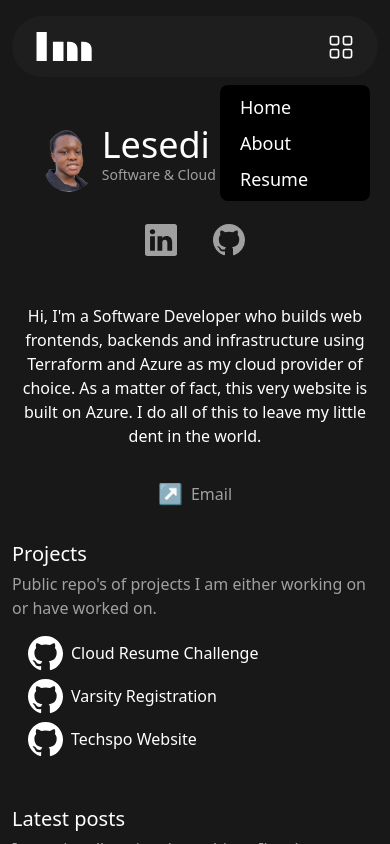
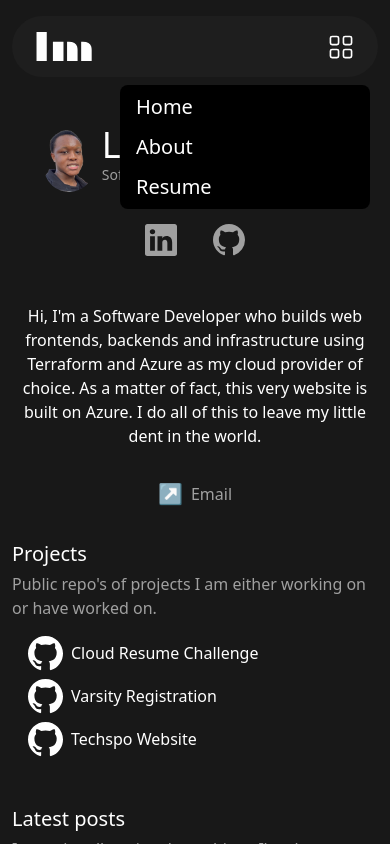
Before and after one commit to Lesmol/personal-portfolio, a React (Vite) app: page / in a window 390 px wide. Both pictures are taken after a click on the button 341 px from the left and 46 px from the top of the page. Shown: the top 844 px of the page. Built offline with nearby package versions, Linux system fonts and the light colour scheme.

Commit message:
Made the menu pane larger (#18)

```diff
--- a/src/Components/Navbar.tsx
+++ b/src/Components/Navbar.tsx
@@ -58,21 +58,22 @@ function Navbar() {
       <AnimatePresence>
         {mobileNav ? (
           <motion.div
-            className="fixed right-5 mt-2 bg-black w-[150px] rounded-lg sm:hidden"
+            className="fixed right-5 mt-2 backdrop-blur-sm bg-black w-[250px] rounded-lg sm:hidden"
             initial={{ y: -5, opacity: 0 }}
             animate={{ y: 0, opacity: 1 }}
             exit={{ y: -5, opacity: 0 }}
             transition={{ duration: 0.2 }}
           >
-            <div className="text-lg  pl-5 pt-2 pb-2">
-              <Link to={"/"}>Home</Link>
-            </div>
-            <div className="text-lg  pl-5 pb-2">
-              <Link to={"/about"}>About</Link>
-            </div>
-            <div className="text-lg  pl-5 pb-2">
-              <Link to={"/resume"}>Resume</Link>
-            </div>
+            <Link to={"/"}>
+              <div className="text-xl py-2 px-4 ">Home</div>
+            </Link>
+
+            <Link to={"/about"}>
+              <div className="text-xl py-1 px-4 ">About</div>
+            </Link>
+            <Link to={"/resume"}>
+              <div className="text-xl py-2 px-4 ">Resume</div>
+            </Link>
           </motion.div>
         ) : null}
       </AnimatePresence>
```
